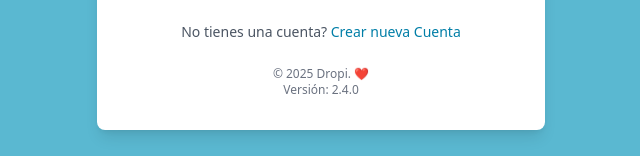
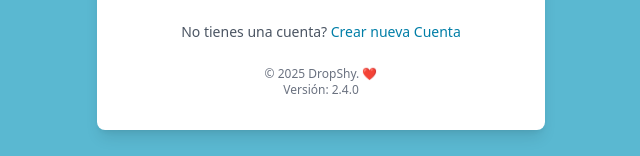
Before and after one commit to CamiloCastellanos/drop, a React (Vite) app: page /login in a window 1280 px wide. Shown: the part 559-715 px from the top of the page, without its empty margins (319-959 px from the left). Built offline with nearby package versions, Linux system fonts and the light colour scheme.

Commit message:
Se cambia la palabra Dropi por DropShy

```diff
--- a/src/components/Layout.tsx
+++ b/src/components/Layout.tsx
@@ -173,7 +173,7 @@ export function Layout({ children }: LayoutProps) {
     },
     {
       icon: CreditCard,
-      text: 'Dropi Card',
+      text: 'DropShy Card',
       path: '/dropi-card',
       badge: t('badges.new')
     },
--- a/src/pages/DropiCard.tsx
+++ b/src/pages/DropiCard.tsx
@@ -7,7 +7,7 @@ export function DropiCard() {
 
   return (
     <div className="space-y-6">
-      <h1 className="text-2xl font-semibold text-gray-800">Dropi Card</h1>
+      <h1 className="text-2xl font-semibold text-gray-800">DropShy Card</h1>
 
       <div className="flex flex-col items-center justify-center max-w-lg mx-auto">
         {/* Virtual Card */}
@@ -23,7 +23,7 @@ export function DropiCard() {
             <div className="flex justify-between items-start">
               <div className="text-white">
                 <CreditCard size={32} className="mb-2" />
-                <h2 className="text-lg font-semibold">Dropi Card</h2>
+                <h2 className="text-lg font-semibold">DropShy Card</h2>
               </div>
               <ContactlessPayment size={24} className="text-white/80" />
             </div>
@@ -55,12 +55,12 @@ export function DropiCard() {
 
         {/* Request Button */}
         <button className="px-8 py-3 bg-primary-dark text-white rounded-lg hover:bg-primary transition-colors duration-200 font-medium text-lg shadow-lg hover:shadow-xl transform hover:-translate-y-0.5">
-          Solicitar Dropi Card
+          Solicitar DropShy Card
         </button>
 
         {/* Card Benefits */}
         <div className="mt-12 w-full space-y-4">
-          <h3 className="text-xl font-semibold text-gray-800 text-center mb-6">Beneficios de Dropi Card</h3>
+          <h3 className="text-xl font-semibold text-gray-800 text-center mb-6">Beneficios de DropShy Card</h3>
           <div className="grid grid-cols-1 md:grid-cols-2 gap-4">
             <div className="p-4 bg-white rounded-lg shadow-sm border border-gray-100">
               <h4 className="font-medium text-gray-800 mb-2">Compras Seguras</h4>
--- a/src/pages/ForgotPassword.tsx
+++ b/src/pages/ForgotPassword.tsx
@@ -128,7 +128,7 @@ export function ForgotPassword() {
         )}
 
         <div className="mt-6 text-center">
-          <p className="text-xs text-gray-500">© 2025 Dropi. ❤️</p>
+          <p className="text-xs text-gray-500">© 2025 DropShy. ❤️</p>
           <p className="text-xs text-gray-500">Versión: 2.4.0</p>
         </div>
       </div>
--- a/src/pages/Login.tsx
+++ b/src/pages/Login.tsx
@@ -156,7 +156,7 @@ export function Login() {
         </form>
 
         <div className="mt-6 text-center">
-          <p className="text-xs text-gray-500">© 2025 Dropi. ❤️</p>
+          <p className="text-xs text-gray-500">© 2025 DropShy. ❤️</p>
           <p className="text-xs text-gray-500">Versión: 2.4.0</p>
         </div>
       </div>
--- a/src/pages/Register.tsx
+++ b/src/pages/Register.tsx
@@ -308,7 +308,7 @@ export function Register() {
         </form>
 
         <div className="mt-6 text-center">
-          <p className="text-xs text-gray-500">© 2025 Dropi. ❤️</p>
+          <p className="text-xs text-gray-500">© 2025 DropShy. ❤️</p>
           <p className="text-xs text-gray-500">Versión: 2.4.0</p>
         </div>
       </div>
--- a/src/pages/ResetPassword.tsx
+++ b/src/pages/ResetPassword.tsx
@@ -90,7 +90,7 @@ export function ResetPassword() {
           </div>
 
           <div className="mt-6 text-center">
-            <p className="text-xs text-gray-500">© 2025 Dropi. ❤️</p>
+            <p className="text-xs text-gray-500">© 2025 DropShy. ❤️</p>
             <p className="text-xs text-gray-500">Versión: 2.4.0</p>
           </div>
         </div>
@@ -203,7 +203,7 @@ export function ResetPassword() {
         </form>
 
         <div className="mt-6 text-center">
-          <p className="text-xs text-gray-500">© 2025 Dropi. ❤️</p>
+          <p className="text-xs text-gray-500">© 2025 DropShy. ❤️</p>
           <p className="text-xs text-gray-500">Versión: 2.4.0</p>
         </div>
       </div>
```
